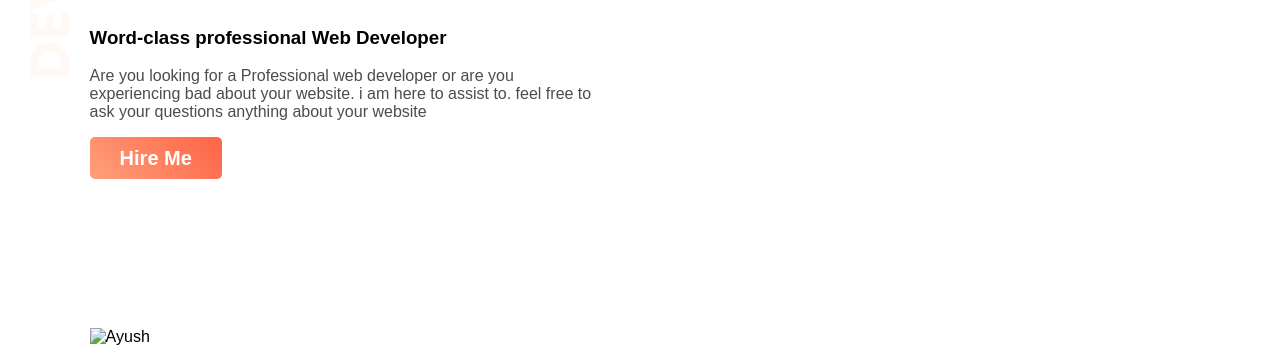
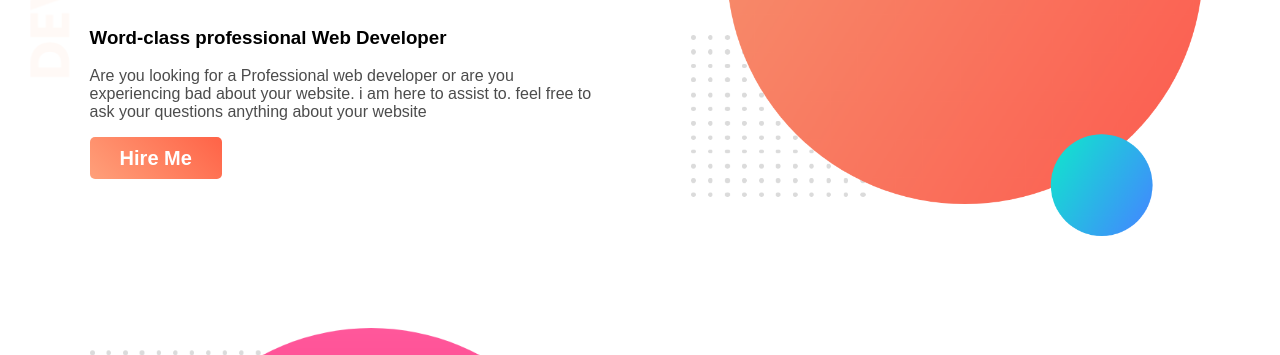
Before and after one commit to ayushgupta81847/Ayush-Portfolio, a plain HTML site: page index.html in a window 1280 px wide. Shown: the part 282-637 px from the top of the page. Drawn offline with Linux system fonts and the light colour scheme; files whose address does not match are found by name.

Commit message:
Update index.html

```diff
--- a/index.html
+++ b/index.html
@@ -30,12 +30,12 @@
         >
       </div>
       <div class="half-width">
-        <img src="" alt="" />
+        <img src="my-bg.png" alt="" />
       </div>
     </section>
     <section class="bagimg">
       <div class="half-width">
-        <img src="" alt="Ayush" />
+        <img src="my-bg2.png" alt="Ayush" />
       </div>
       <div class="half-width">
         <h2>Big Dream</h2>
```
